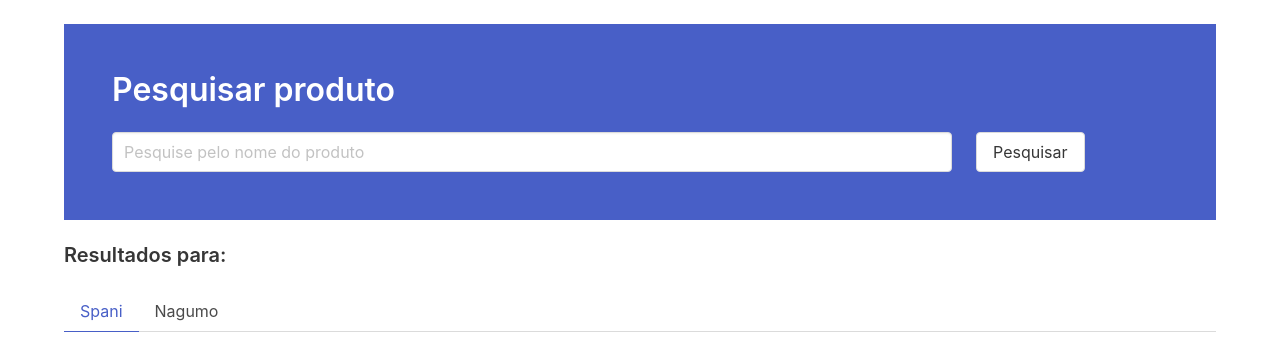
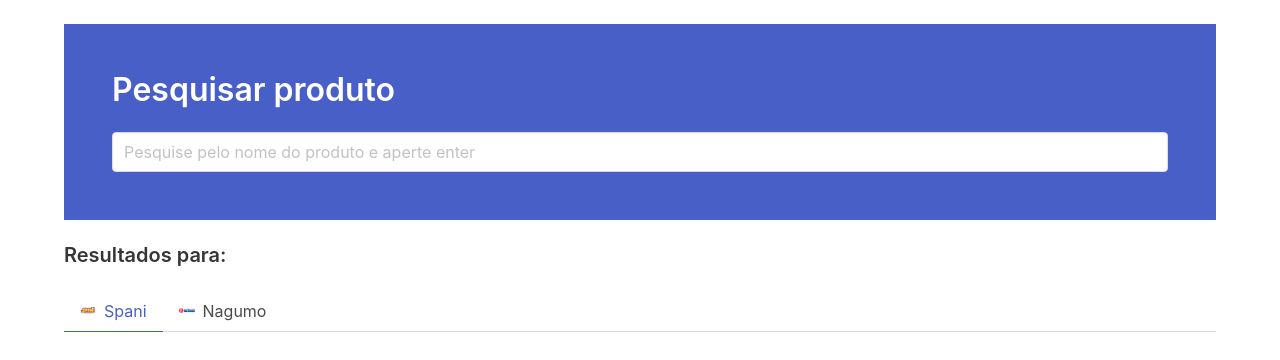
Before and after one commit to marvst/economize, a Vue app: page / in a window 1280 px wide. Shown: the top 360 px of the page. Built offline with nearby package versions, Linux system fonts and the light colour scheme.

Commit message:
add vendor logos

```diff
--- a/src/views/HomeView.vue
+++ b/src/views/HomeView.vue
@@ -141,12 +141,12 @@ function filter(vendor: string) {
             Pesquisar produto
           </p>
           <div class="columns">
-            <div class="column is-four-fifths">
-              <input type="text" v-model="searchText" class="input is-normal" placeholder="Pesquise pelo nome do produto" />
+            <div class="column is-full-height">
+              <input type="text" v-model="searchText" @keyup.enter="search" class="input is-normal" placeholder="Pesquise pelo nome do produto e aperte enter" />
             </div>
-            <div class="column">
+            <!-- <div class="column">
               <button class="button" @click="search">Pesquisar</button>
-            </div>
+            </div> -->
           </div>
         </div>
       </section>
@@ -157,8 +157,22 @@ function filter(vendor: string) {
     <div class="block">
       <div class="tabs">
         <ul>
-          <li :class="{'is-active': activeTab == 'spani'}"><a @click="filter('spani')">Spani</a></li>
-          <li :class="{'is-active': activeTab == 'nagumo'}"><a @click="filter('nagumo')">Nagumo</a></li>
+          <li :class="{'is-active': activeTab == 'spani'}">
+            <a @click="filter('spani')">
+              <span class="icon is-small">
+                <img src="../assets/spani-logo.png" alt="" srcset="">
+              </span>
+              <span>Spani</span>
+            </a>
+          </li>
+          <li :class="{'is-active': activeTab == 'nagumo'}">
+            <a @click="filter('nagumo')">
+              <span class="icon is-small">
+                <img src="../assets/nagumo-logo.png" alt="" srcset="">
+              </span>
+              <span>Nagumo</span>
+            </a>
+          </li>
         </ul>
       </div>
     </div>
```
Also changed, not shown: src/assets/nagumo-logo.png (added), src/assets/spani-logo.png (added).
